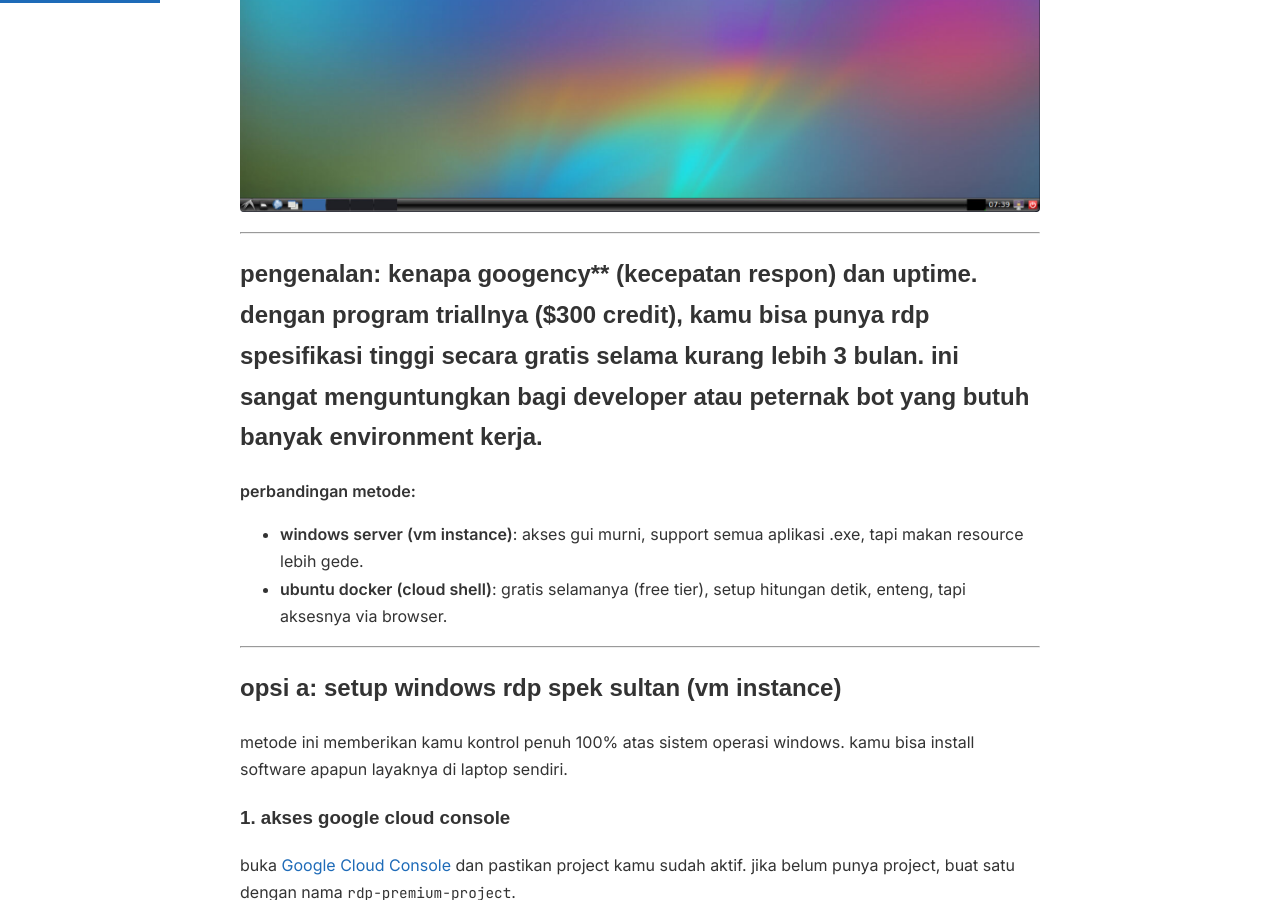
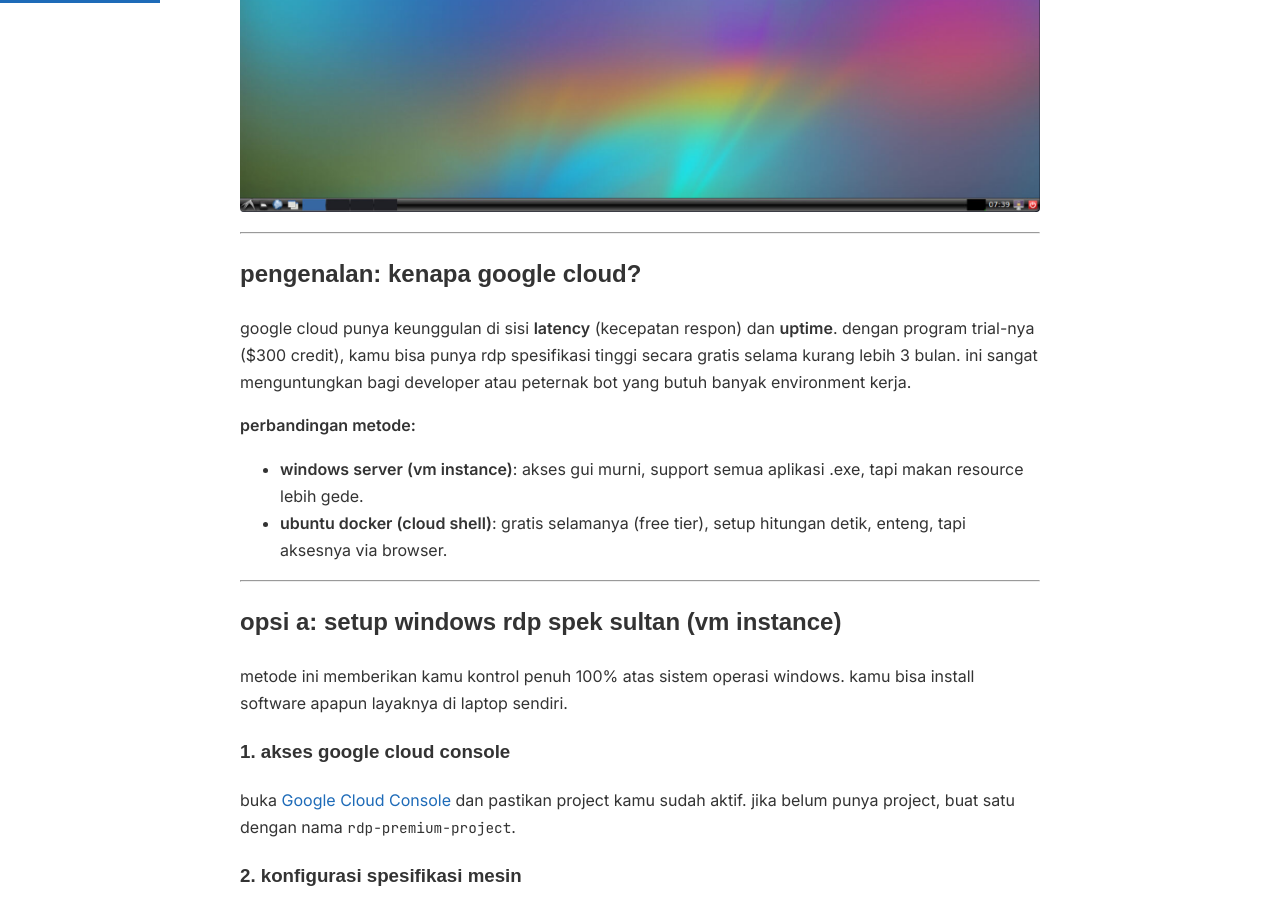
Before and after one commit to gilangf3000/gilangf3000.github.io, a Jekyll site: the page built from _posts/2026-03-26-cara-membuat-rdp-menggunakan-google-cloud.md, in a window 1280 px wide and 900 px high, scrolled down 513 px. Built offline with Jekyll 4.4.1, drawn with Linux system fonts in a browser that asks for light colours; a script that is not in the unit is left out.

Commit message:
Fix: correct typo in google cloud introduction

```diff
--- a/_posts/2026-03-26-cara-membuat-rdp-menggunakan-google-cloud.md
+++ b/_posts/2026-03-26-cara-membuat-rdp-menggunakan-google-cloud.md
@@ -13,7 +13,9 @@ image: /assets/img/rdp-gcp-ok.png
 
 ---
 
-## pengenalan: kenapa googency** (kecepatan respon) dan **uptime**. dengan program triallnya ($300 credit), kamu bisa punya rdp spesifikasi tinggi secara gratis selama kurang lebih 3 bulan. ini sangat menguntungkan bagi developer atau peternak bot yang butuh banyak environment kerja.
+## pengenalan: kenapa google cloud?
+
+google cloud punya keunggulan di sisi **latency** (kecepatan respon) dan **uptime**. dengan program trial-nya ($300 credit), kamu bisa punya rdp spesifikasi tinggi secara gratis selama kurang lebih 3 bulan. ini sangat menguntungkan bagi developer atau peternak bot yang butuh banyak environment kerja.
 
 **perbandingan metode:**
 - **windows server (vm instance)**: akses gui murni, support semua aplikasi .exe, tapi makan resource lebih gede.
```
